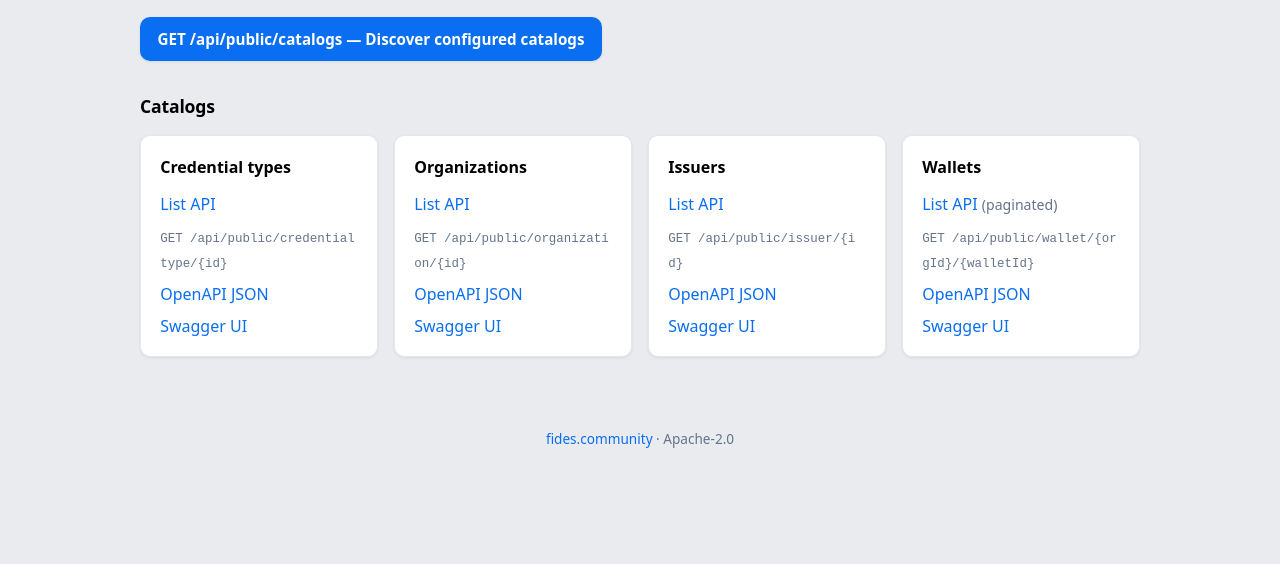
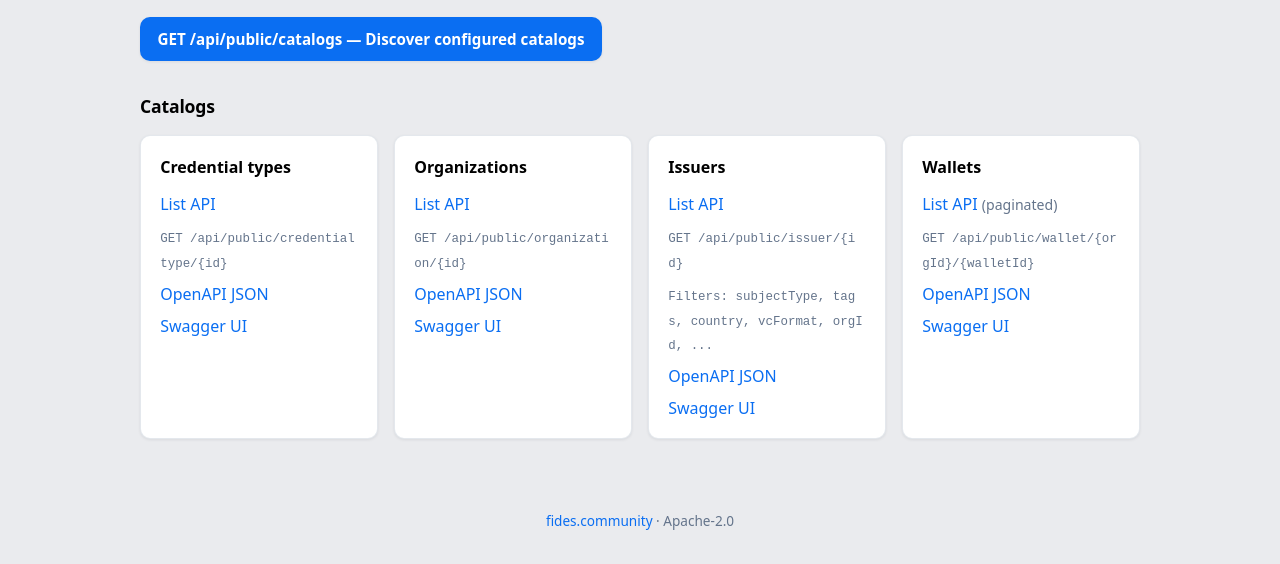
Before and after one commit to FIDEScommunity/fides-api-gateway, a website: page public/index.html in a window 1280 px wide. Shown: the part 263-827 px from the top of the page. Before the commit the page ends 800 px from the top, so only its background shows below. Drawn offline with Linux system fonts and the light colour scheme.

Commit message:
docs(gateway): document issuer filter parameters in gateway docs
Clarify that issuer list filters are forwarded unchanged through the gateway and surface the new subjectType, tags, and country parameters in the landing documentation.

```diff
--- a/public/index.html
+++ b/public/index.html
@@ -61,6 +61,7 @@
         <ul>
           <li><a href="/api/public/issuer">List API</a></li>
           <li><code>GET /api/public/issuer/{id}</code></li>
+          <li><code>Filters: subjectType, tags, country, vcFormat, orgId, ...</code></li>
           <li><a href="/api/public/issuer-api-docs">OpenAPI JSON</a></li>
           <li><a href="/swagger-issuer.html">Swagger UI</a></li>
         </ul>
```
Also changed, not shown: README.md.
